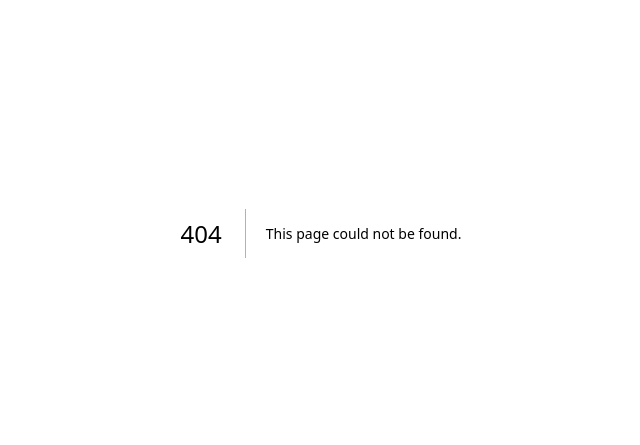
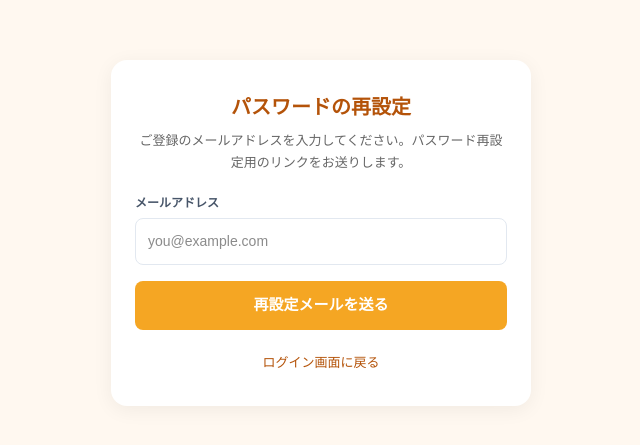
Before and after one commit to rinfuku0917/shutten-connect-navi, a Next.js app: page /reset-password in a window 1280 px wide. Before the commit this address had no page. Shown: the part 167-612 px from the top of the page, without its empty margins (319-959 px from the left). Built offline with nearby package versions, Linux system fonts and the light colour scheme; no server answers.

Commit message:
パスワードリセット機能を追加（再設定依頼＋新パスワード設定ページ）

```diff
--- /dev/null
+++ b/app/reset-password/page.tsx
@@ -0,0 +1,69 @@
+'use client'
+import { useState } from 'react'
+import { supabase } from '../lib/supabase'
+
+export default function ResetPasswordPage() {
+  const [email, setEmail] = useState('')
+  const [sending, setSending] = useState(false)
+  const [msg, setMsg] = useState('')
+  const [done, setDone] = useState(false)
+
+  const handleSend = async () => {
+    if (!email.trim()) { setMsg('メールアドレスを入力してください'); return }
+    setSending(true); setMsg('')
+    const { error } = await supabase.auth.resetPasswordForEmail(email.trim(), {
+      redirectTo: 'https://app.connect-navi.com/reset-password/update',
+    })
+    if (error) {
+      setMsg('送信に失敗しました。時間をおいて再度お試しください。')
+      setSending(false)
+      return
+    }
+    setDone(true)
+    setSending(false)
+  }
+
+  return (
+    <div style={{ minHeight: '100vh', background: '#FFF8F0', display: 'flex', alignItems: 'center', justifyContent: 'center', padding: '20px' }}>
+      <div style={{ background: '#fff', borderRadius: '16px', padding: '32px 24px', maxWidth: '420px', width: '100%', boxShadow: '0 4px 20px rgba(0,0,0,0.06)' }}>
+        <h1 style={{ fontSize: '20px', fontWeight: 800, color: '#B45309', marginBottom: '8px', textAlign: 'center' }}>パスワードの再設定</h1>
+
+        {done ? (
+          <div style={{ textAlign: 'center', marginTop: '16px' }}>
+            <p style={{ fontSize: '14px', color: '#333', lineHeight: 1.8 }}>
+              ご入力のメールアドレス宛に、パスワード再設定用のメールをお送りしました。メール内のリンクを開いて、新しいパスワードを設定してください。
+            </p>
+            <p style={{ fontSize: '12px', color: '#888', marginTop: '16px', lineHeight: 1.7 }}>
+              メールが届かない場合は、迷惑メールフォルダをご確認ください。数分待っても届かない場合は、メールアドレスをご確認のうえ再度お試しください。
+            </p>
+          </div>
+        ) : (
+          <>
+            <p style={{ fontSize: '13px', color: '#666', marginBottom: '20px', textAlign: 'center', lineHeight: 1.7 }}>
+              ご登録のメールアドレスを入力してください。パスワード再設定用のリンクをお送りします。
+            </p>
+            <label style={{ fontSize: '12px', fontWeight: 700, color: '#475569', display: 'block', marginBottom: '6px' }}>メールアドレス</label>
+            <input
+              type="email"
+              value={email}
+              onChange={e => setEmail(e.target.value)}
+              placeholder="you@example.com"
+              style={{ width: '100%', border: '1.5px solid #E2E8F0', borderRadius: '8px', padding: '12px', fontSize: '14px', outline: 'none', boxSizing: 'border-box', marginBottom: '16px' }}
+            />
+            {msg && <p style={{ fontSize: '13px', color: '#DC2626', marginBottom: '12px' }}>{msg}</p>}
+            <button
+              onClick={handleSend}
+              disabled={sending}
+              style={{ width: '100%', background: sending ? '#F1F5F9' : '#F5A623', color: sending ? '#94A3B8' : '#fff', border: 'none', borderRadius: '8px', padding: '13px', fontSize: '15px', fontWeight: 700, cursor: sending ? 'default' : 'pointer' }}
+            >
+              {sending ? '送信中...' : '再設定メールを送る'}
+            </button>
+            <div style={{ textAlign: 'center', marginTop: '20px' }}>
+              <a href="/login" style={{ fontSize: '13px', color: '#B45309', textDecoration: 'none' }}>ログイン画面に戻る</a>
+            </div>
+          </>
+        )}
+      </div>
+    </div>
+  )
+}
--- /dev/null
+++ b/app/reset-password/update/page.tsx
@@ -0,0 +1,90 @@
+'use client'
+import { useState, useEffect } from 'react'
+import { supabase } from '../../lib/supabase'
+
+export default function UpdatePasswordPage() {
+  const [password, setPassword] = useState('')
+  const [password2, setPassword2] = useState('')
+  const [saving, setSaving] = useState(false)
+  const [msg, setMsg] = useState('')
+  const [done, setDone] = useState(false)
+  const [ready, setReady] = useState(false)
+
+  useEffect(() => {
+    // メールのリンクから来たとき、セッションが確立されるのを待つ
+    const check = async () => {
+      const { data } = await supabase.auth.getSession()
+      if (data.session) {
+        setReady(true)
+      } else {
+        // リンクのトークン処理を少し待って再確認
+        setTimeout(async () => {
+          const { data: d2 } = await supabase.auth.getSession()
+          setReady(!!d2.session)
+          if (!d2.session) {
+            setMsg('リンクが無効か、有効期限が切れています。お手数ですが、再度メールの送信からやり直してください。')
+          }
+        }, 1500)
+      }
+    }
+    check()
+  }, [])
+
+  const handleUpdate = async () => {
+    if (password.length < 6) { setMsg('パスワードは6文字以上にしてください'); return }
+    if (password !== password2) { setMsg('パスワードが一致しません'); return }
+    setSaving(true); setMsg('')
+    const { error } = await supabase.auth.updateUser({ password })
+    if (error) {
+      setMsg('更新に失敗しました: ' + error.message)
+      setSaving(false)
+      return
+    }
+    setDone(true)
+    setSaving(false)
+  }
+
+  return (
+    <div style={{ minHeight: '100vh', background: '#FFF8F0', display: 'flex', alignItems: 'center', justifyContent: 'center', padding: '20px' }}>
+      <div style={{ background: '#fff', borderRadius: '16px', padding: '32px 24px', maxWidth: '420px', width: '100%', boxShadow: '0 4px 20px rgba(0,0,0,0.06)' }}>
+        <h1 style={{ fontSize: '20px', fontWeight: 800, color: '#B45309', marginBottom: '20px', textAlign: 'center' }}>新しいパスワードの設定</h1>
+
+        {done ? (
+          <div style={{ textAlign: 'center' }}>
+            <p style={{ fontSize: '15px', color: '#333', lineHeight: 1.8, marginBottom: '20px' }}>
+              パスワードを変更しました。<br />新しいパスワードでログインしてください。
+            </p>
+            <a href="/login" style={{ display: 'inline-block', background: '#F5A623', color: '#fff', textDecoration: 'none', borderRadius: '8px', padding: '12px 28px', fontSize: '15px', fontWeight: 700 }}>ログイン画面へ</a>
+          </div>
+        ) : (
+          <>
+            <label style={{ fontSize: '12px', fontWeight: 700, color: '#475569', display: 'block', marginBottom: '6px' }}>新しいパスワード（6文字以上）</label>
+            <input
+              type="password"
+              value={password}
+              onChange={e => setPassword(e.target.value)}
+              placeholder="新しいパスワード"
+              style={{ width: '100%', border: '1.5px solid #E2E8F0', borderRadius: '8px', padding: '12px', fontSize: '14px', outline: 'none', boxSizing: 'border-box', marginBottom: '14px' }}
+            />
+            <label style={{ fontSize: '12px', fontWeight: 700, color: '#475569', display: 'block', marginBottom: '6px' }}>新しいパスワード（確認）</label>
+            <input
+              type="password"
+              value={password2}
+              onChange={e => setPassword2(e.target.value)}
+              placeholder="もう一度入力"
+              style={{ width: '100%', border: '1.5px solid #E2E8F0', borderRadius: '8px', padding: '12px', fontSize: '14px', outline: 'none', boxSizing: 'border-box', marginBottom: '16px' }}
+            />
+            {msg && <p style={{ fontSize: '13px', color: '#DC2626', marginBottom: '12px', lineHeight: 1.6 }}>{msg}</p>}
+            <button
+              onClick={handleUpdate}
+              disabled={saving || !ready}
+              style={{ width: '100%', background: (saving || !ready) ? '#F1F5F9' : '#F5A623', color: (saving || !ready) ? '#94A3B8' : '#fff', border: 'none', borderRadius: '8px', padding: '13px', fontSize: '15px', fontWeight: 700, cursor: (saving || !ready) ? 'default' : 'pointer' }}
+            >
+              {saving ? '更新中...' : !ready ? '準備中...' : 'パスワードを変更する'}
+            </button>
+          </>
+        )}
+      </div>
+    </div>
+  )
+}
```
